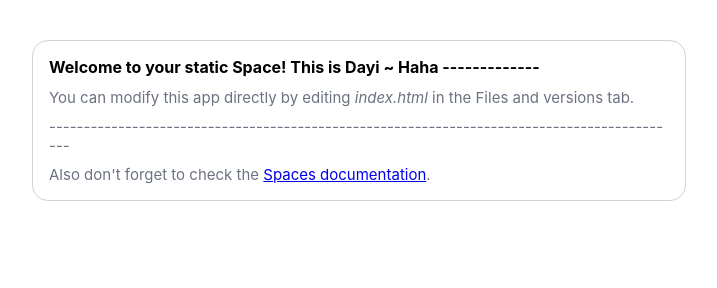
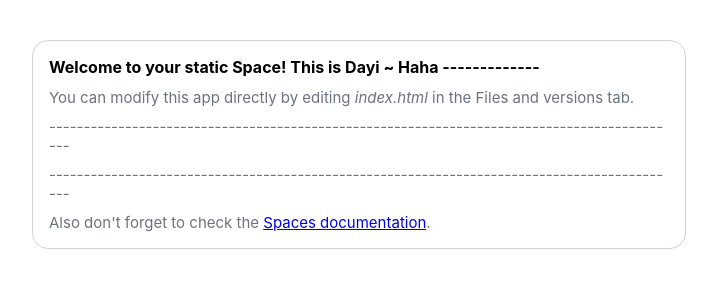
Before and after one commit to cwbdayi638/cybersecurity, a plain HTML site: page index.html in a window 1280 px wide. Shown: the whole page, without its empty margins (281-998 px from the left). Drawn offline with Linux system fonts and the light colour scheme.

Commit message:
例如：完成網站首頁樣式調整

```diff
--- a/index.html
+++ b/index.html
@@ -11,6 +11,7 @@
 			<h1>Welcome to your static Space!   This is Dayi ~ Haha -------------</h1>
 			<p>You can modify this app directly by editing <i>index.html</i> in the Files and versions tab.</p>
 			<p>--------------------------------------------------------------------------------------------</p>
+			<p>--------------------------------------------------------------------------------------------</p>
 			<p>
 				Also don't forget to check the
 				<a href="https://huggingface.co/docs/hub/spaces" target="_blank">Spaces documentation</a>.
```
